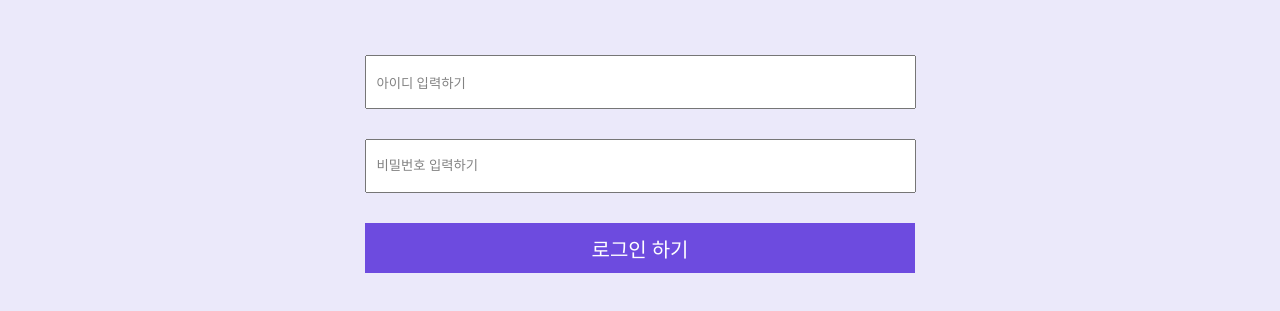
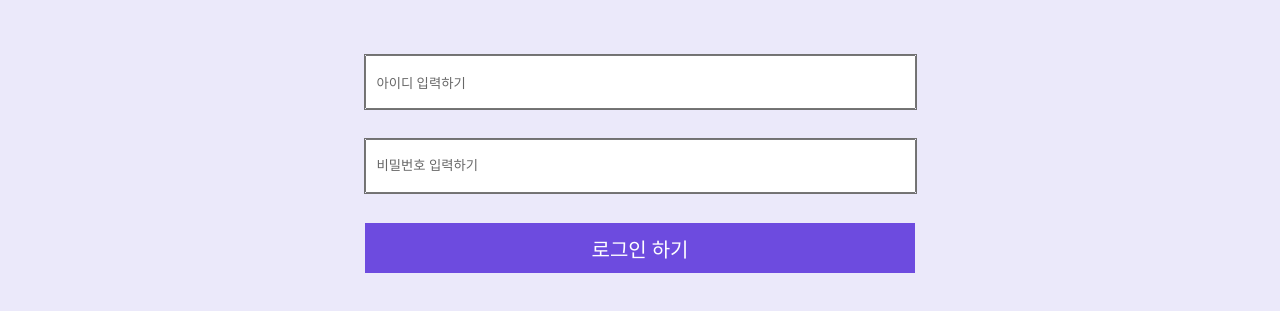
Before and after one commit to 2023SoftwareChallenge/FllowMeLikeThis_Front, a plain HTML site: page signin.html in a window 1280 px wide. Shown: the part 331-642 px from the top of the page. Drawn offline with nearby package versions, Linux system fonts and the light colour scheme; a web font is replaced by a local one.

Commit message:
💄[Design] input 박스 outline 설정

```diff
--- a/CSS/signin.css
+++ b/CSS/signin.css
@@ -30,11 +30,12 @@ main {
 }
 
 #login-container input {
-    color: #828282;
+    color: #676767;
+    outline : 0.3px solid #717171;
 }
 
 #login-container input[type="password"]::placeholder {
-    color: #828282;
+    color: #676767;
 }
 
 #login-container h1 {
```
Also changed, not shown: CSS/joinus.css (+4 -3 lines).
